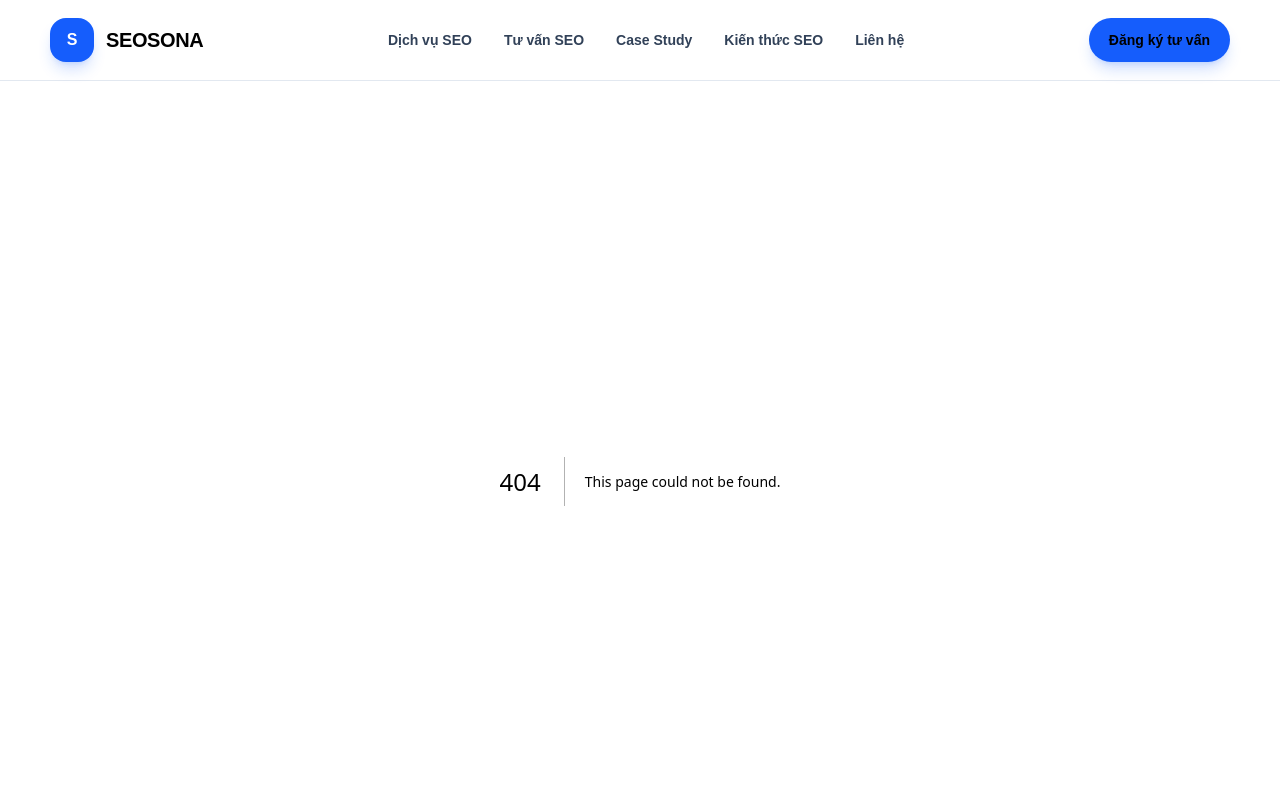
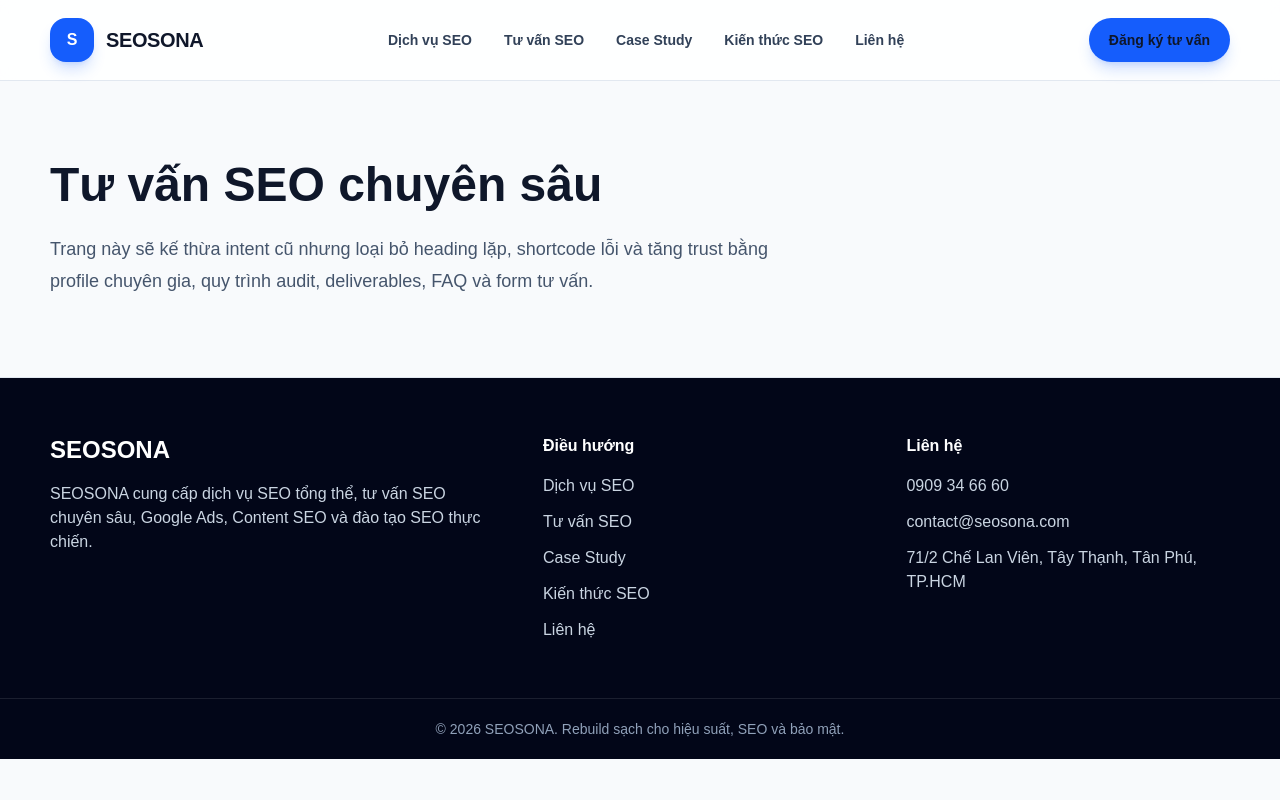
Before and after one commit to LongLeo287/SEOSONA, a Next.js app: page /tu-van-seo-chuyen-sau in a window 1280 px wide. Before the commit this address had no page. Shown: the top 800 px of the page. Built offline with nearby package versions, Linux system fonts and the light colour scheme.

Commit message:
feat: add SEO consulting page

```diff
--- /dev/null
+++ b/app/tu-van-seo-chuyen-sau/page.tsx
@@ -0,0 +1,17 @@
+import type { Metadata } from "next";
+
+export const metadata: Metadata = {
+  title: "Tư vấn SEO chuyên sâu",
+  description: "Dịch vụ tư vấn SEO chuyên sâu cho doanh nghiệp cần audit, roadmap và cố vấn triển khai SEO."
+};
+
+export default function Page() {
+  return (
+    <main className="container py-20">
+      <h1 className="text-5xl font-black">Tư vấn SEO chuyên sâu</h1>
+      <p className="mt-6 max-w-3xl text-lg leading-8 text-slate-600">
+        Trang này sẽ kế thừa intent cũ nhưng loại bỏ heading lặp, shortcode lỗi và tăng trust bằng profile chuyên gia, quy trình audit, deliverables, FAQ và form tư vấn.
+      </p>
+    </main>
+  );
+}
```
